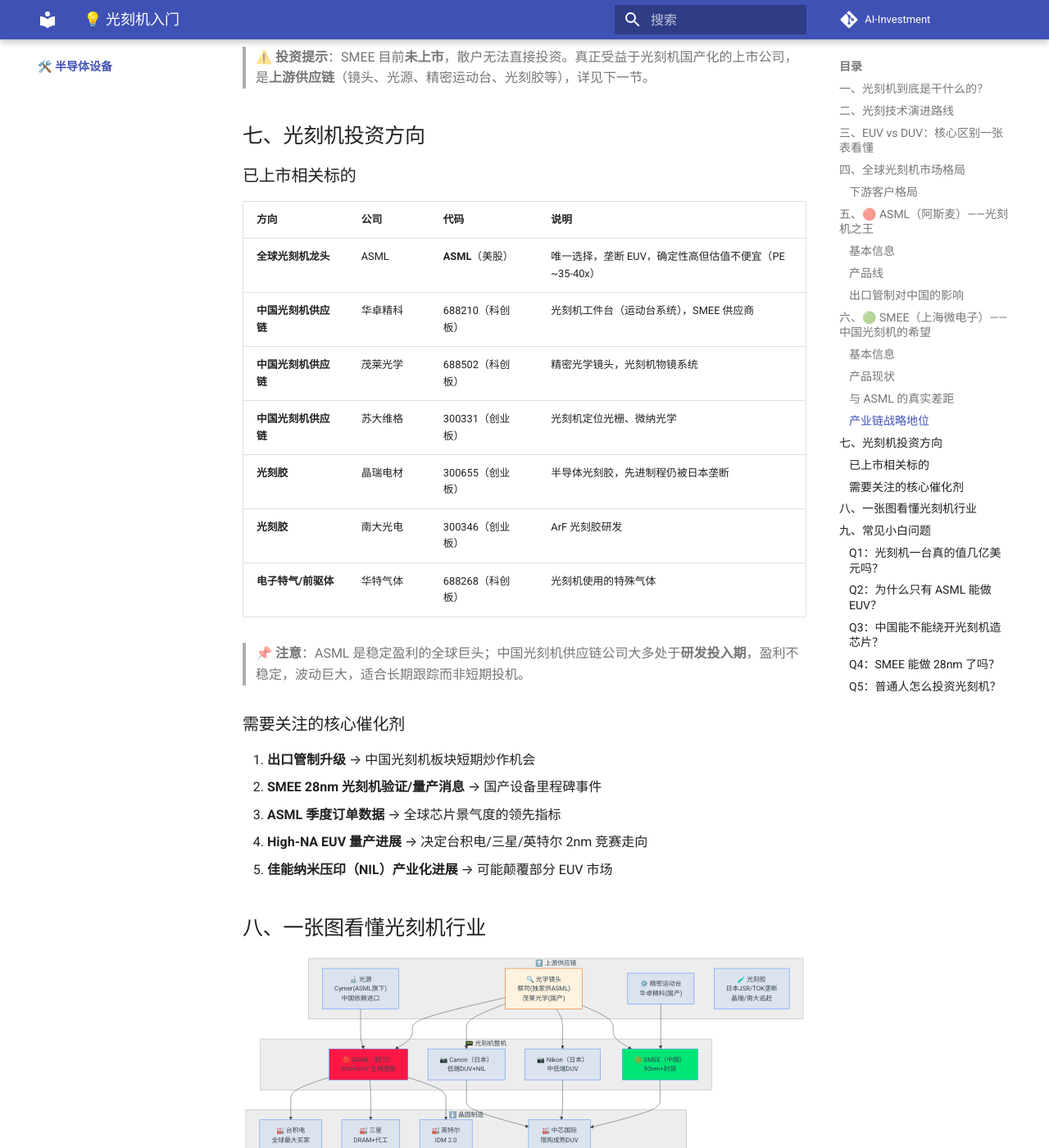
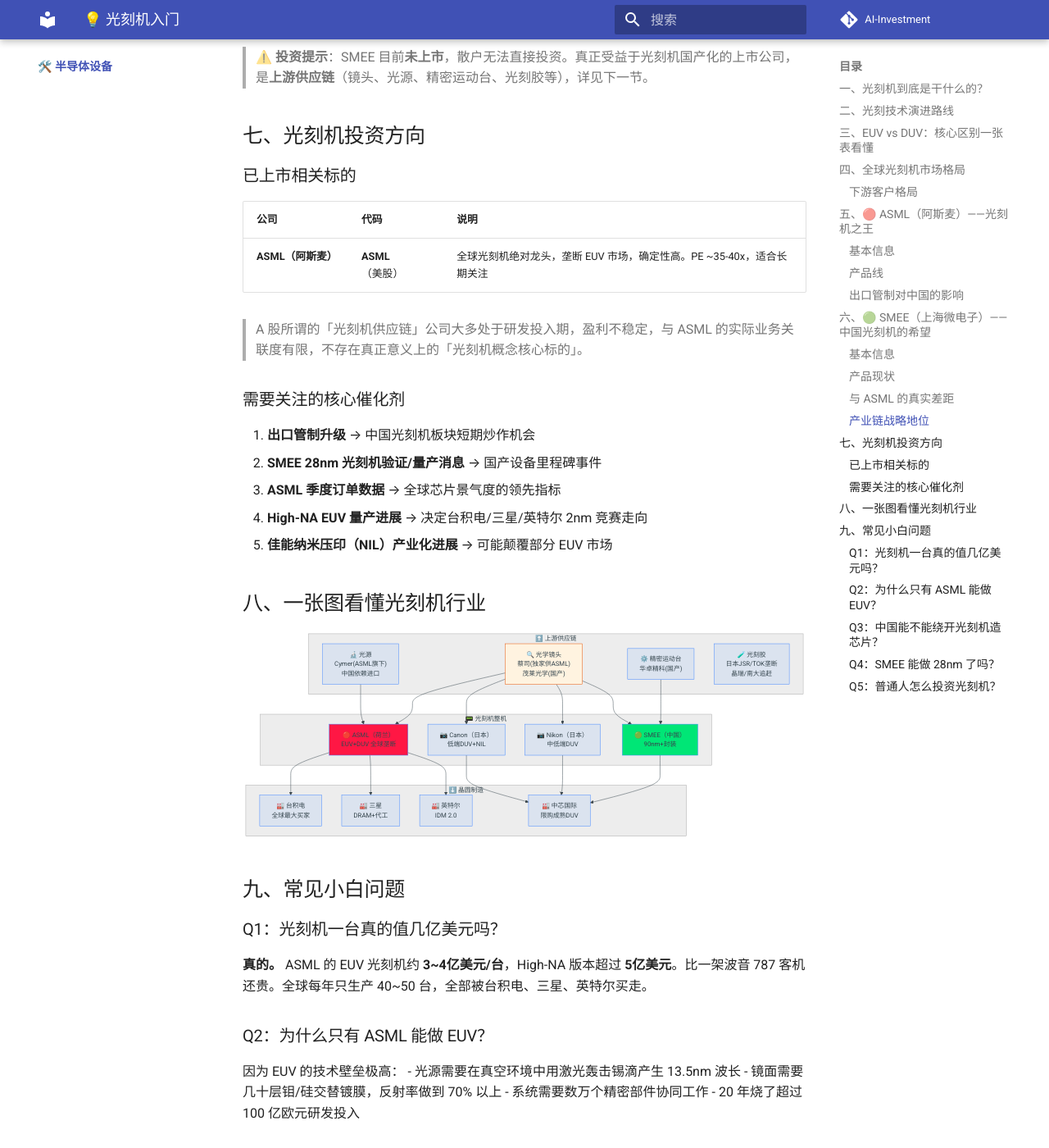
Before and after one commit to QIUZHUOFEI/AI-Investment, an MkDocs documentation site: the page built from docs/半导体设备/index.md, in a window 1280 px wide and 1400 px high, scrolled down 6094 px. Shown: the whole window at 82% size. Built offline with MkDocs 1.6.1 and Material for MkDocs 9.7.7, drawn with Linux system fonts in a browser that asks for light colours; comment, search, counter and statistics services are not loaded.

Commit message:
update: 精简光刻机页面投资标的表述

```diff
--- a/docs/半导体设备/index.md
+++ b/docs/半导体设备/index.md
@@ -108,7 +108,7 @@
 | **全称** | ASML Holding N.V. |
 | **总部** | 荷兰费尔德霍芬（Veldhoven） |
 | **成立** | 1984 年 |
-| **美股代码** | **ASML**（注意不是 ASWL） |
+| **美股代码** | **ASML** |
 | **市值** | 约 **3500~3800亿美元** |
 | **2024年营收** | 约 **280亿欧元** |
 | **2024年净利润** | 约 **78亿欧元** |
@@ -183,17 +183,11 @@
 
 ### 已上市相关标的
 
-| 方向 | 公司 | 代码 | 说明 |
-|:----|:-----|:----|:-----|
-| **全球光刻机龙头** | ASML | **ASML**（美股） | 唯一选择，垄断 EUV，确定性高但估值不便宜（PE ~35-40x） |
-| **中国光刻机供应链** | 华卓精科 | 688210（科创板） | 光刻机工件台（运动台系统），SMEE 供应商 |
-| **中国光刻机供应链** | 茂莱光学 | 688502（科创板） | 精密光学镜头，光刻机物镜系统 |
-| **中国光刻机供应链** | 苏大维格 | 300331（创业板） | 光刻机定位光栅、微纳光学 |
-| **光刻胶** | 晶瑞电材 | 300655（创业板） | 半导体光刻胶，先进制程仍被日本垄断 |
-| **光刻胶** | 南大光电 | 300346（创业板） | ArF 光刻胶研发 |
-| **电子特气/前驱体** | 华特气体 | 688268（科创板） | 光刻机使用的特殊气体 |
+| 公司 | 代码 | 说明 |
+|:----|:----|:-----|
+| **ASML（阿斯麦）** | **ASML**（美股） | 全球光刻机绝对龙头，垄断 EUV 市场，确定性高。PE ~35-40x，适合长期关注 |
 
-> 📌 **注意**：ASML 是稳定盈利的全球巨头；中国光刻机供应链公司大多处于**研发投入期**，盈利不稳定，波动巨大，适合长期跟踪而非短期投机。
+> A 股所谓的「光刻机供应链」公司大多处于研发投入期，盈利不稳定，与 ASML 的实际业务关联度有限，不存在真正意义上的「光刻机概念核心标的」。
 
 ### 需要关注的核心催化剂
 
```
